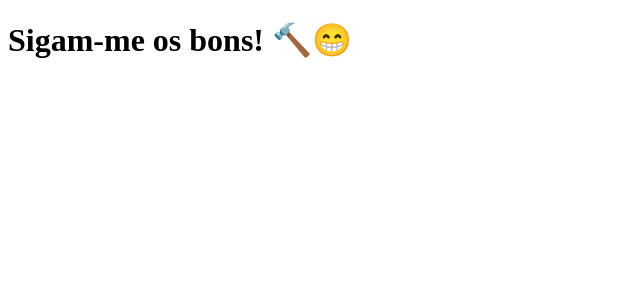
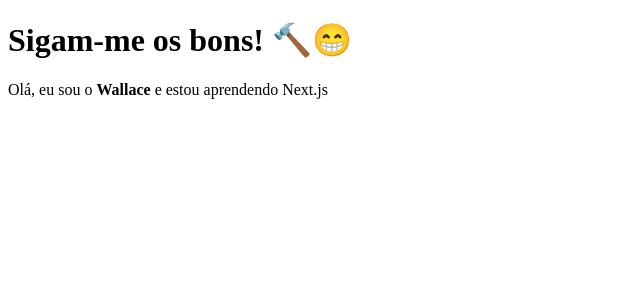
Before and after one commit to wallace-braga/clone-tabnews, a Next.js app: page / in a window 1280 px wide. Shown: the top 300 px of the page, without its empty margins (0-640 px from the left). Built offline with nearby package versions, Linux system fonts and the light colour scheme.

Commit message:
Adicionado texto de apresentação

```diff
--- a/pages/index.js
+++ b/pages/index.js
@@ -1,5 +1,8 @@
 function Home() {
-  return <h1>Sigam-me os bons! 🔨😁</h1>;
+  return <div>
+    <h1>Sigam-me os bons! 🔨😁</h1>
+    <p>Olá, eu sou o <strong>Wallace</strong> e estou aprendendo Next.js</p>
+  </div>;
 }
 
 export default Home;
```
